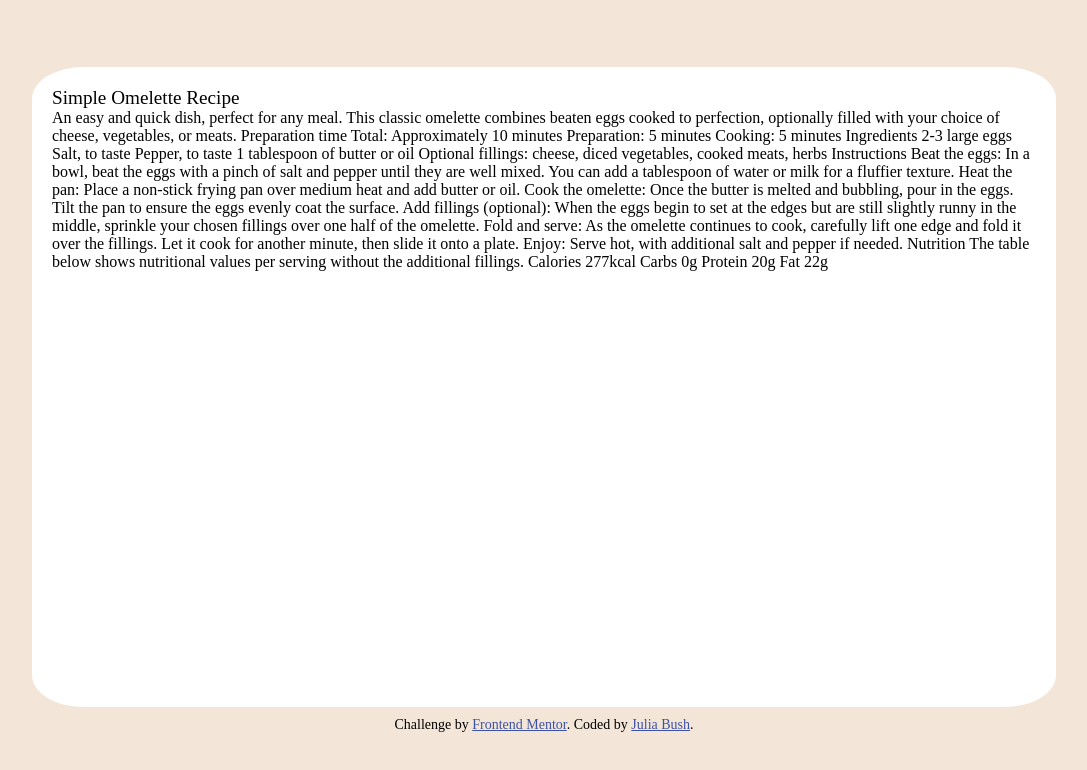
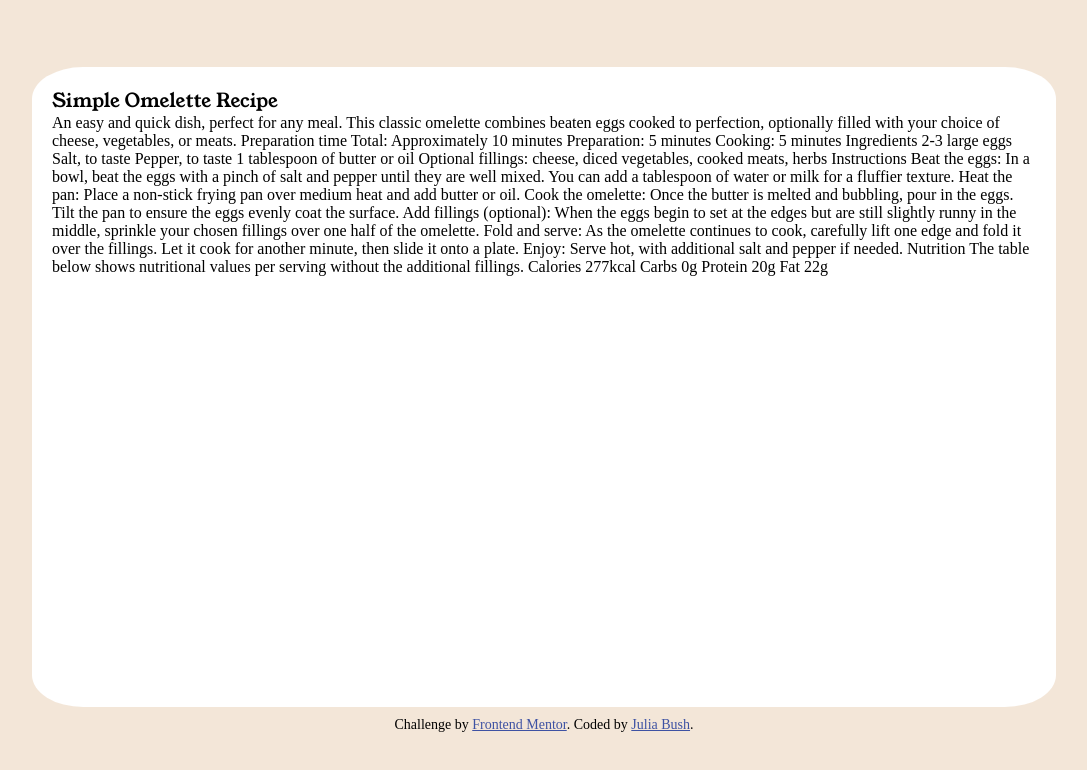
Before and after one commit to juliabush/recipe-page, a plain HTML site: page index.html in a window 1280 px wide. Shown: the whole page, without its empty margins (96-1183 px from the left). Drawn offline with Linux system fonts and the light colour scheme.

Commit message:
Applying the imported font to header

```diff
--- a/style.css
+++ b/style.css
@@ -1,10 +1,10 @@
+@import url('https://fonts.googleapis.com/css2?family=Young+Serif&display=swap');
 * {
     border: 0;
     padding: 0;
     margin: 0;
     box-sizing: border-box;
 }
-@import url('https://fonts.googleapis.com/css2?family=Young+Serif&display=swap');
 body {
     background-color: hsl(30, 54%, 90%);
     display: flex;
@@ -24,4 +24,5 @@ body {
 }
 .heading {
     font-size: larger;
+    font-family: 'Young Serif', serif;
 }
```
